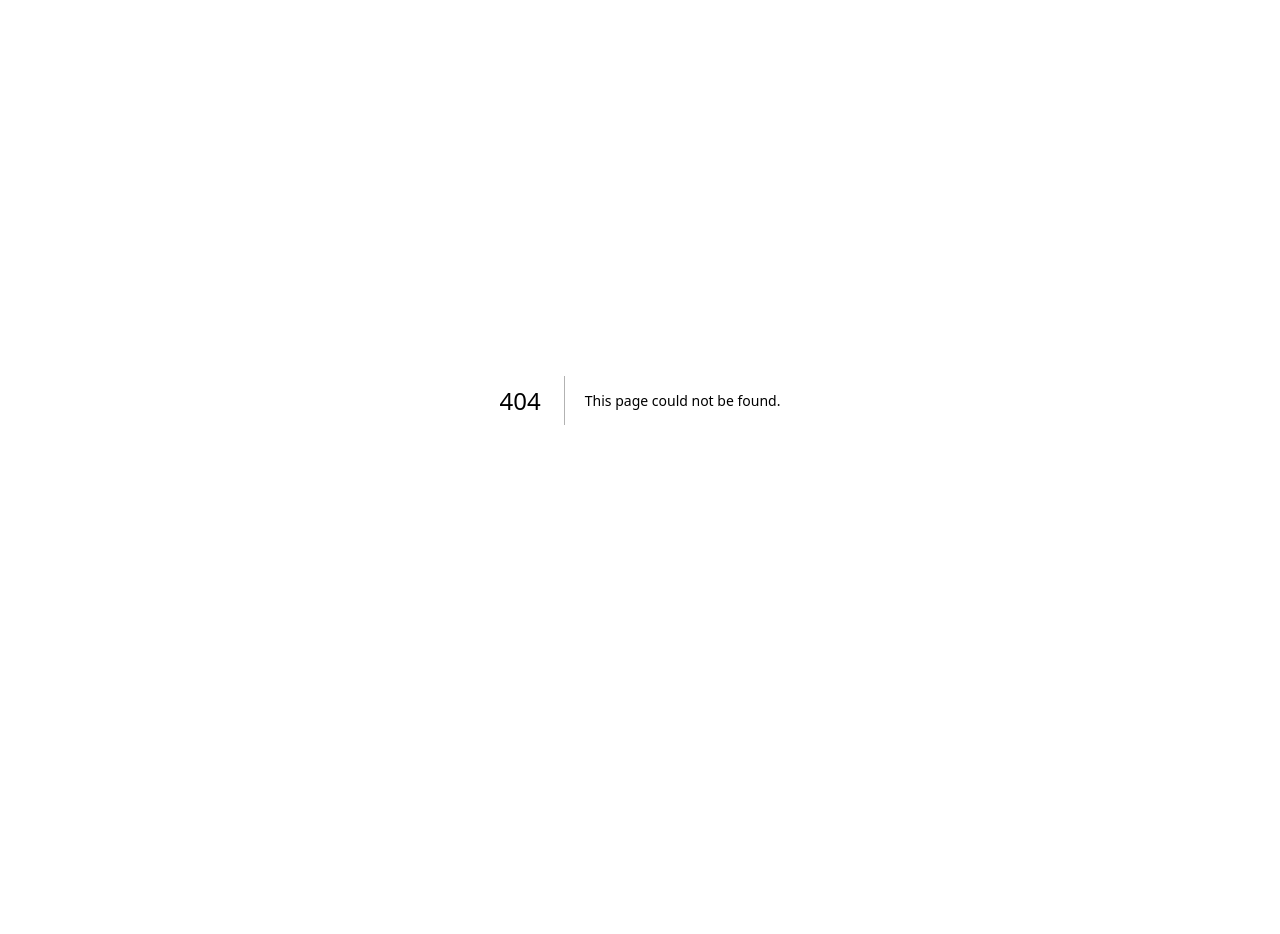
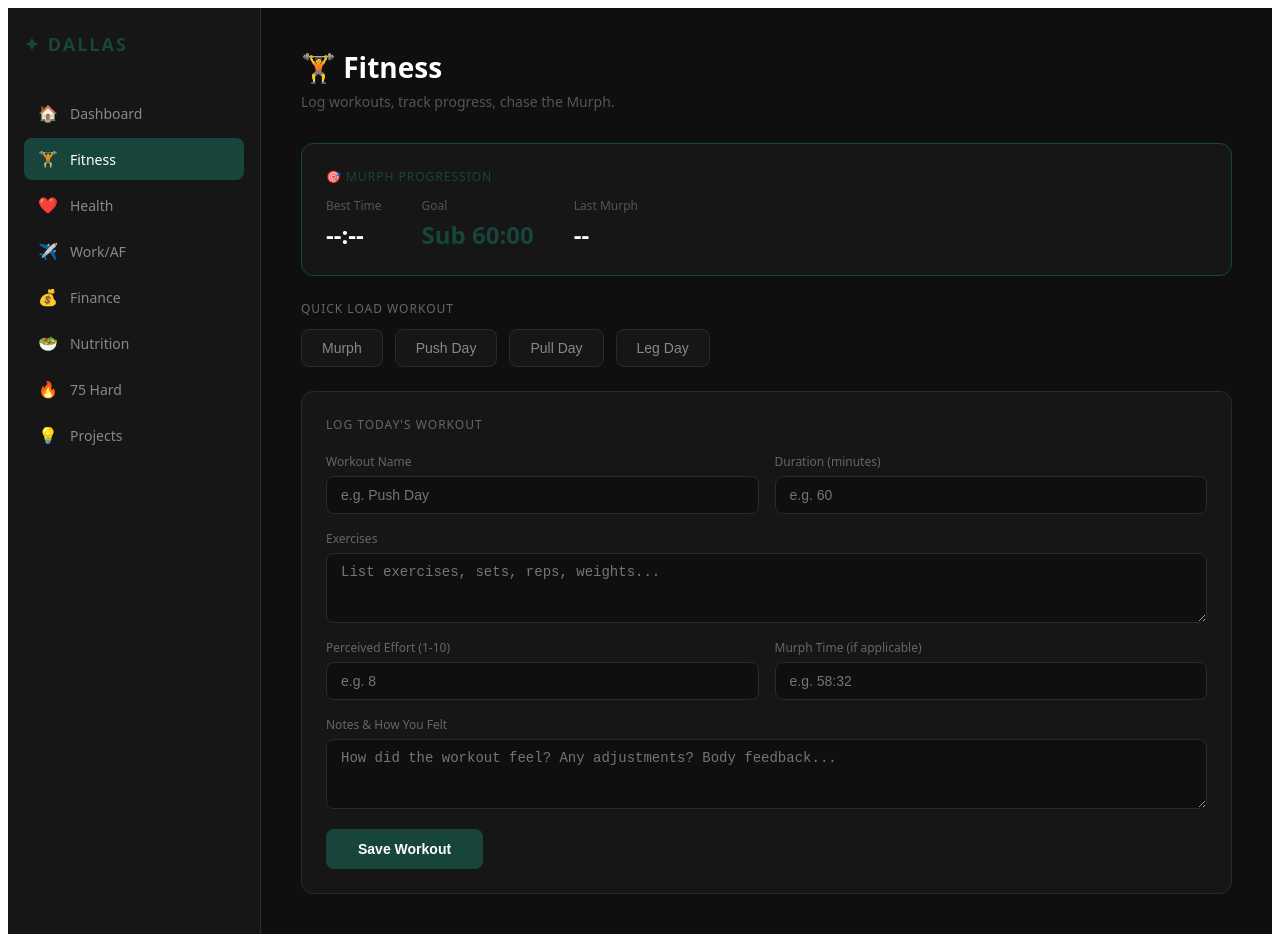
Before and after one commit to dafrendt/life-dashboard, a Next.js app: page /fitness in a window 1280 px wide. Before the commit this address had no page. Before the commit the page ends 800 px from the top, so only its background shows below. Built offline with nearby package versions, Linux system fonts and the light colour scheme.

Commit message:
add fitness module

```diff
--- /dev/null
+++ b/app/fitness/page.tsx
@@ -0,0 +1,203 @@
+"use client";
+
+import { useState } from "react";
+
+const preloadedWorkouts = [
+  {
+    name: "Murph",
+    exercises: "1 mile run, 100 pull-ups, 200 push-ups, 300 squats, 1 mile run",
+  },
+  {
+    name: "Push Day",
+    exercises: "Bench Press, Overhead Press, Tricep Dips, Lateral Raises",
+  },
+  {
+    name: "Pull Day",
+    exercises: "Deadlift, Pull-ups, Barbell Rows, Bicep Curls",
+  },
+  {
+    name: "Leg Day",
+    exercises: "Squat, Leg Press, Romanian Deadlift, Calf Raises",
+  },
+];
+
+export default function Fitness() {
+  const [selectedWorkout, setSelectedWorkout] = useState("");
+  const [exercises, setExercises] = useState("");
+  const [duration, setDuration] = useState("");
+  const [effort, setEffort] = useState("");
+  const [murphTime, setMurphTime] = useState("");
+  const [notes, setNotes] = useState("");
+  const [saved, setSaved] = useState(false);
+
+  const handlePreload = (workout: { name: string; exercises: string }) => {
+    setSelectedWorkout(workout.name);
+    setExercises(workout.exercises);
+  };
+
+  const handleSave = () => {
+    setSaved(true);
+    setTimeout(() => setSaved(false), 3000);
+  };
+
+  return (
+    <div style={{ display: "flex", minHeight: "100vh", backgroundColor: "#0f0f0f", color: "white", fontFamily: "system-ui, sans-serif" }}>
+
+      {/* Sidebar */}
+      <aside style={{ width: "220px", backgroundColor: "#161616", borderRight: "1px solid #2a2a2a", padding: "24px 16px", display: "flex", flexDirection: "column", gap: "4px", flexShrink: 0 }}>
+        <div style={{ color: "#18453B", fontWeight: "700", fontSize: "18px", marginBottom: "32px", letterSpacing: "2px" }}>
+          ✦ DALLAS
+        </div>
+        {[
+          { icon: "🏠", label: "Dashboard", href: "/" },
+          { icon: "🏋️", label: "Fitness", href: "/fitness" },
+          { icon: "❤️", label: "Health", href: "/health" },
+          { icon: "✈️", label: "Work/AF", href: "/work" },
+          { icon: "💰", label: "Finance", href: "/finance" },
+          { icon: "🥗", label: "Nutrition", href: "/nutrition" },
+          { icon: "🔥", label: "75 Hard", href: "/seventyfivehard" },
+          { icon: "💡", label: "Projects", href: "/projects" },
+        ].map((item) => (
+          <a
+            key={item.label}
+            href={item.href}
+            style={{ display: "flex", alignItems: "center", gap: "12px", padding: "10px 14px", borderRadius: "8px", border: "none", backgroundColor: item.href === "/fitness" ? "#18453B" : "transparent", color: item.href === "/fitness" ? "white" : "#888", fontSize: "14px", fontWeight: "500", cursor: "pointer", textDecoration: "none" }}
+          >
+            <span style={{ fontSize: "16px" }}>{item.icon}</span>
+            <span>{item.label}</span>
+          </a>
+        ))}
+      </aside>
+
+      {/* Main */}
+      <main style={{ flex: 1, padding: "40px", overflowY: "auto" }}>
+
+        {/* Header */}
+        <div style={{ marginBottom: "32px" }}>
+          <h1 style={{ fontSize: "28px", fontWeight: "700", margin: "0 0 6px 0" }}>🏋️ Fitness</h1>
+          <p style={{ color: "#555", fontSize: "14px", margin: 0 }}>Log workouts, track progress, chase the Murph.</p>
+        </div>
+
+        {/* Murph Tracker */}
+        <div style={{ backgroundColor: "#161616", border: "1px solid #18453B", borderRadius: "12px", padding: "24px", marginBottom: "24px" }}>
+          <div style={{ color: "#18453B", fontSize: "12px", textTransform: "uppercase", letterSpacing: "1px", marginBottom: "12px" }}>
+            🎯 Murph Progression
+          </div>
+          <div style={{ display: "flex", gap: "40px", alignItems: "center" }}>
+            <div>
+              <div style={{ color: "#555", fontSize: "12px", marginBottom: "4px" }}>Best Time</div>
+              <div style={{ fontSize: "24px", fontWeight: "700" }}>--:--</div>
+            </div>
+            <div>
+              <div style={{ color: "#555", fontSize: "12px", marginBottom: "4px" }}>Goal</div>
+              <div style={{ fontSize: "24px", fontWeight: "700", color: "#18453B" }}>Sub 60:00</div>
+            </div>
+            <div>
+              <div style={{ color: "#555", fontSize: "12px", marginBottom: "4px" }}>Last Murph</div>
+              <div style={{ fontSize: "24px", fontWeight: "700" }}>--</div>
+            </div>
+          </div>
+        </div>
+
+        {/* Preloaded Workouts */}
+        <div style={{ marginBottom: "24px" }}>
+          <div style={{ color: "#666", fontSize: "12px", textTransform: "uppercase", letterSpacing: "1px", marginBottom: "12px" }}>
+            Quick Load Workout
+          </div>
+          <div style={{ display: "flex", gap: "12px", flexWrap: "wrap" }}>
+            {preloadedWorkouts.map((workout) => (
+              <button
+                key={workout.name}
+                onClick={() => handlePreload(workout)}
+                style={{ padding: "10px 20px", borderRadius: "8px", border: "1px solid #2a2a2a", backgroundColor: selectedWorkout === workout.name ? "#18453B" : "#161616", color: selectedWorkout === workout.name ? "white" : "#888", fontSize: "14px", cursor: "pointer", fontWeight: "500" }}
+              >
+                {workout.name}
+              </button>
+            ))}
+          </div>
+        </div>
+
+        {/* Log Workout Form */}
+        <div style={{ backgroundColor: "#161616", border: "1px solid #2a2a2a", borderRadius: "12px", padding: "24px" }}>
+          <div style={{ color: "#666", fontSize: "12px", textTransform: "uppercase", letterSpacing: "1px", marginBottom: "20px" }}>
+            Log Today&apos;s Workout
+          </div>
+
+          <div style={{ display: "grid", gridTemplateColumns: "1fr 1fr", gap: "16px" }}>
+
+            <div style={{ display: "flex", flexDirection: "column", gap: "6px" }}>
+              <label style={{ color: "#666", fontSize: "12px" }}>Workout Name</label>
+              <input
+                value={selectedWorkout}
+                onChange={(e) => setSelectedWorkout(e.target.value)}
+                placeholder="e.g. Push Day"
+                style={{ backgroundColor: "#0f0f0f", border: "1px solid #2a2a2a", borderRadius: "8px", padding: "10px 14px", color: "white", fontSize: "14px", outline: "none" }}
+              />
+            </div>
+
+            <div style={{ display: "flex", flexDirection: "column", gap: "6px" }}>
+              <label style={{ color: "#666", fontSize: "12px" }}>Duration (minutes)</label>
+              <input
+                value={duration}
+                onChange={(e) => setDuration(e.target.value)}
+                placeholder="e.g. 60"
+                style={{ backgroundColor: "#0f0f0f", border: "1px solid #2a2a2a", borderRadius: "8px", padding: "10px 14px", color: "white", fontSize: "14px", outline: "none" }}
+              />
+            </div>
+
+            <div style={{ display: "flex", flexDirection: "column", gap: "6px", gridColumn: "span 2" }}>
+              <label style={{ color: "#666", fontSize: "12px" }}>Exercises</label>
+              <textarea
+                value={exercises}
+                onChange={(e) => setExercises(e.target.value)}
+                placeholder="List exercises, sets, reps, weights..."
+                rows={3}
+                style={{ backgroundColor: "#0f0f0f", border: "1px solid #2a2a2a", borderRadius: "8px", padding: "10px 14px", color: "white", fontSize: "14px", outline: "none", resize: "vertical" }}
+              />
+            </div>
+
+            <div style={{ display: "flex", flexDirection: "column", gap: "6px" }}>
+              <label style={{ color: "#666", fontSize: "12px" }}>Perceived Effort (1-10)</label>
+              <input
+                value={effort}
+                onChange={(e) => setEffort(e.target.value)}
+                placeholder="e.g. 8"
+                style={{ backgroundColor: "#0f0f0f", border: "1px solid #2a2a2a", borderRadius: "8px", padding: "10px 14px", color: "white", fontSize: "14px", outline: "none" }}
+              />
+            </div>
+
+            <div style={{ display: "flex", flexDirection: "column", gap: "6px" }}>
+              <label style={{ color: "#666", fontSize: "12px" }}>Murph Time (if applicable)</label>
+              <input
+                value={murphTime}
+                onChange={(e) => setMurphTime(e.target.value)}
+                placeholder="e.g. 58:32"
+                style={{ backgroundColor: "#0f0f0f", border: "1px solid #2a2a2a", borderRadius: "8px", padding: "10px 14px", color: "white", fontSize: "14px", outline: "none" }}
+              />
+            </div>
+
+            <div style={{ display: "flex", flexDirection: "column", gap: "6px", gridColumn: "span 2" }}>
+              <label style={{ color: "#666", fontSize: "12px" }}>Notes & How You Felt</label>
+              <textarea
+                value={notes}
+                onChange={(e) => setNotes(e.target.value)}
+                placeholder="How did the workout feel? Any adjustments? Body feedback..."
+                rows={3}
+                style={{ backgroundColor: "#0f0f0f", border: "1px solid #2a2a2a", borderRadius: "8px", padding: "10px 14px", color: "white", fontSize: "14px", outline: "none", resize: "vertical" }}
+              />
+            </div>
+
+          </div>
+
+          <button
+            onClick={handleSave}
+            style={{ marginTop: "20px", padding: "12px 32px", backgroundColor: "#18453B", border: "none", borderRadius: "8px", color: "white", fontSize: "14px", fontWeight: "600", cursor: "pointer" }}
+          >
+            {saved ? "✓ Saved!" : "Save Workout"}
+          </button>
+
+        </div>
+      </main>
+    </div>
+  );
+}
```
